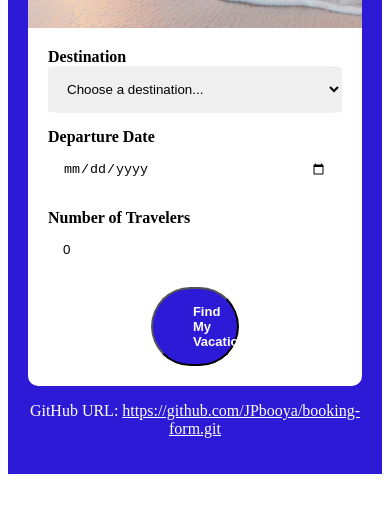
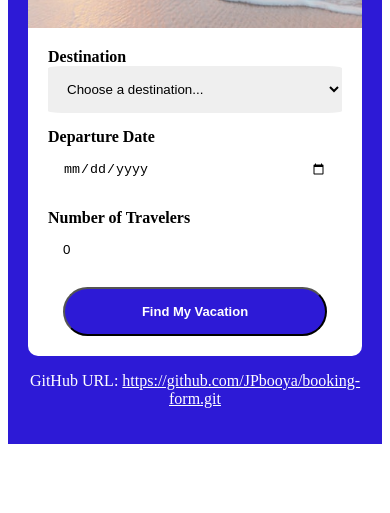
Before and after one commit to JPbooya/booking-form, a website: page home.html in a window 390 px wide. Shown: the part 309-822 px from the top of the page. Drawn offline with Linux system fonts and the light colour scheme.

Commit message:
added accesbility for phone users

```diff
--- a/style.css
+++ b/style.css
@@ -116,6 +116,10 @@ footer a {
   .date, .travel {
     grid-column: 1 / -1;
   }
+  button {
+    width: 90%;
+    margin: auto;
+  }
 }
 
 .err {
```
